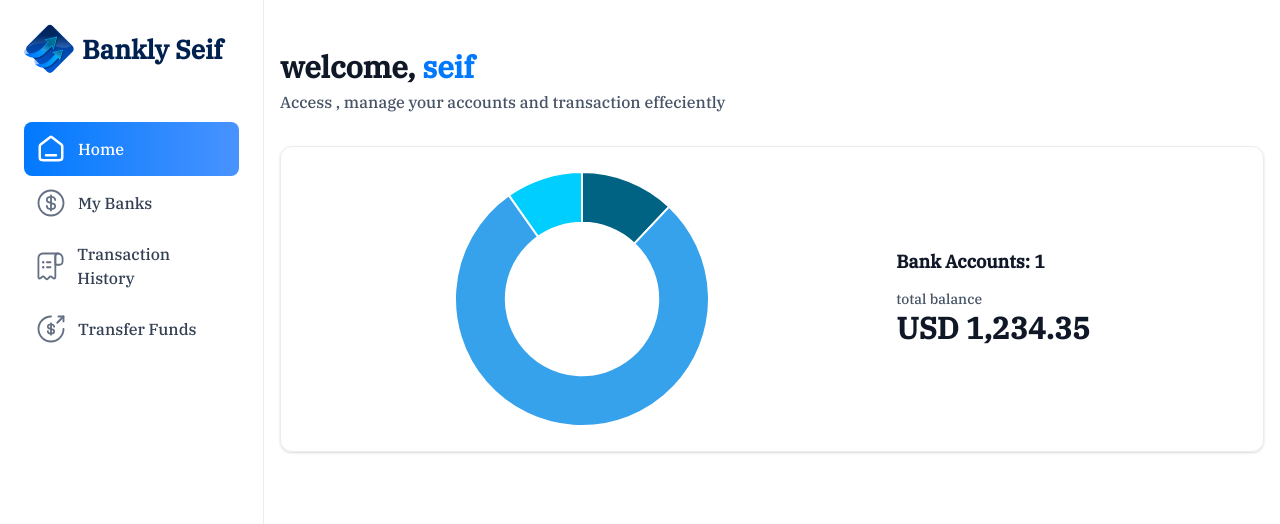
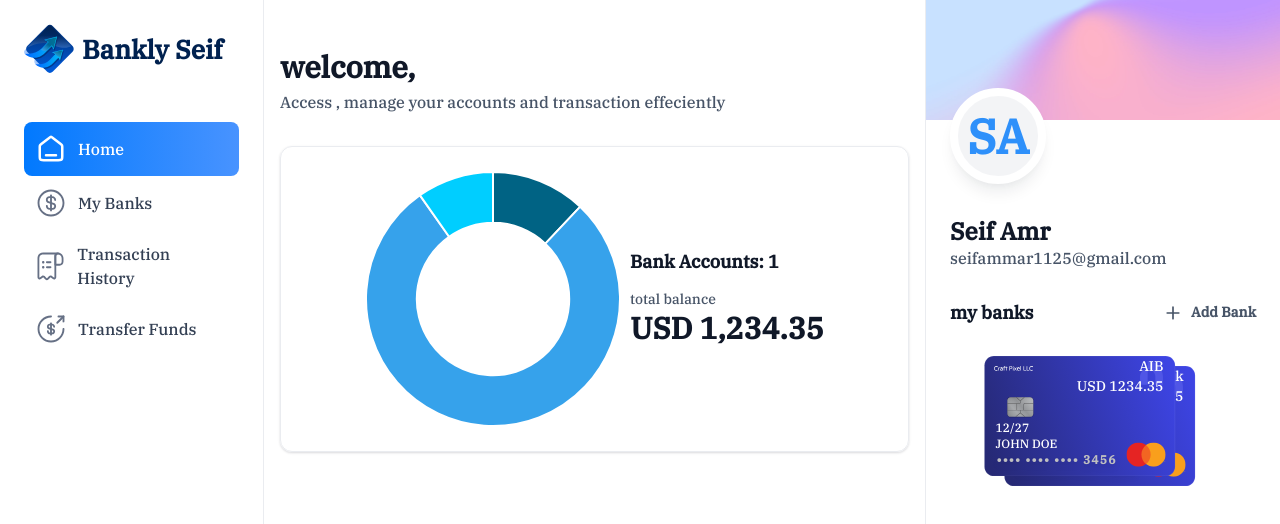
Before and after one commit to seif1125/bankly, a Next.js app: page / in a window 1280 px wide. Shown: the top 524 px of the page. Built offline with nearby package versions, Linux system fonts and the light colour scheme.

Commit message:
Implement Home Dashboard

```diff
--- a/app/(root)/page.tsx
+++ b/app/(root)/page.tsx
@@ -1,10 +1,14 @@
 import React from 'react'
 import HeaderBox from '@/components/HeaderBox'
 import TotalBalanceBox from '@/components/TotalBalanceBox'
+import RightSideBar from '@/components/RightSideBar'
 const dashboard = () => {
-  const user= {'firstname':'seif'}
+  const user= {'firstName':'seif','lastName':'amr','email':'seifammar1125@gmail.com'}
   return (
-    <section className='home'> <div className='home-content '>
+    <section className='home'>
+
+    <div className='home-content '>
+
     <HeaderBox
     title='welcome'
     type='greeting'
@@ -17,7 +21,37 @@ const dashboard = () => {
      currentBalance={1234.35}
 
      />
-    </div></section>
+
+    </div>
+    <RightSideBar
+     user={user}
+      transactions={[{id:'1',amount:1234.35,type:'deposit',date:'2021-09-01'}]}
+      banks={[
+        {
+          id: '1',
+          name: 'AIB',
+          branch: 'Lagos',
+          accountNumber: '1234567890',
+          balance: 1234.35,
+          cardHolder: 'John Doe',
+          cardNumber: '1234 5678 9012 3456',
+          expiryDate: '12/27'
+        },
+        {
+          id: '2',
+          name: 'GTBank',
+          branch: 'Abuja',
+          accountNumber: '0987654321',
+          balance: 4321.65,
+          cardHolder: 'John Doe',
+          cardNumber: '9876 5432 1098 7654',
+          expiryDate: '08/26'
+        }
+      ]}
+
+
+     />
+    </section>
 
   )
 }
```
